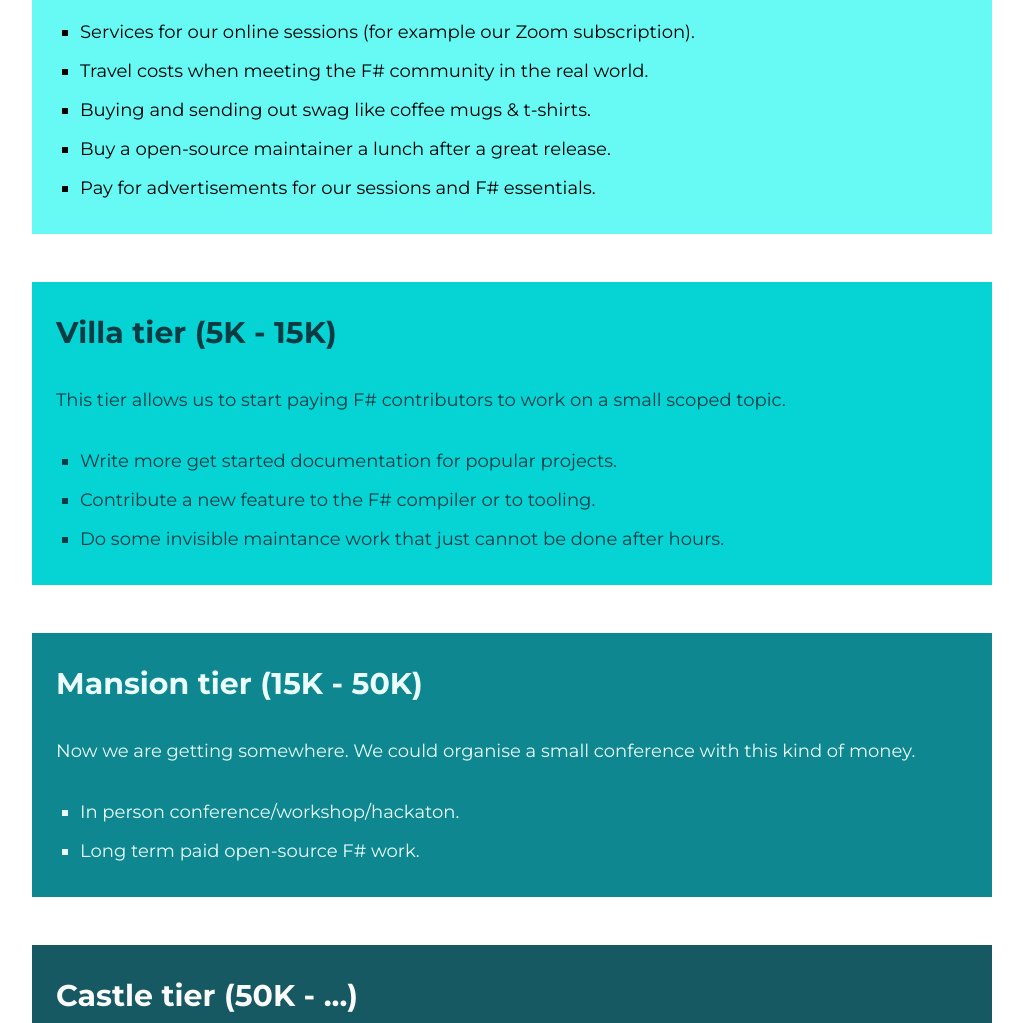
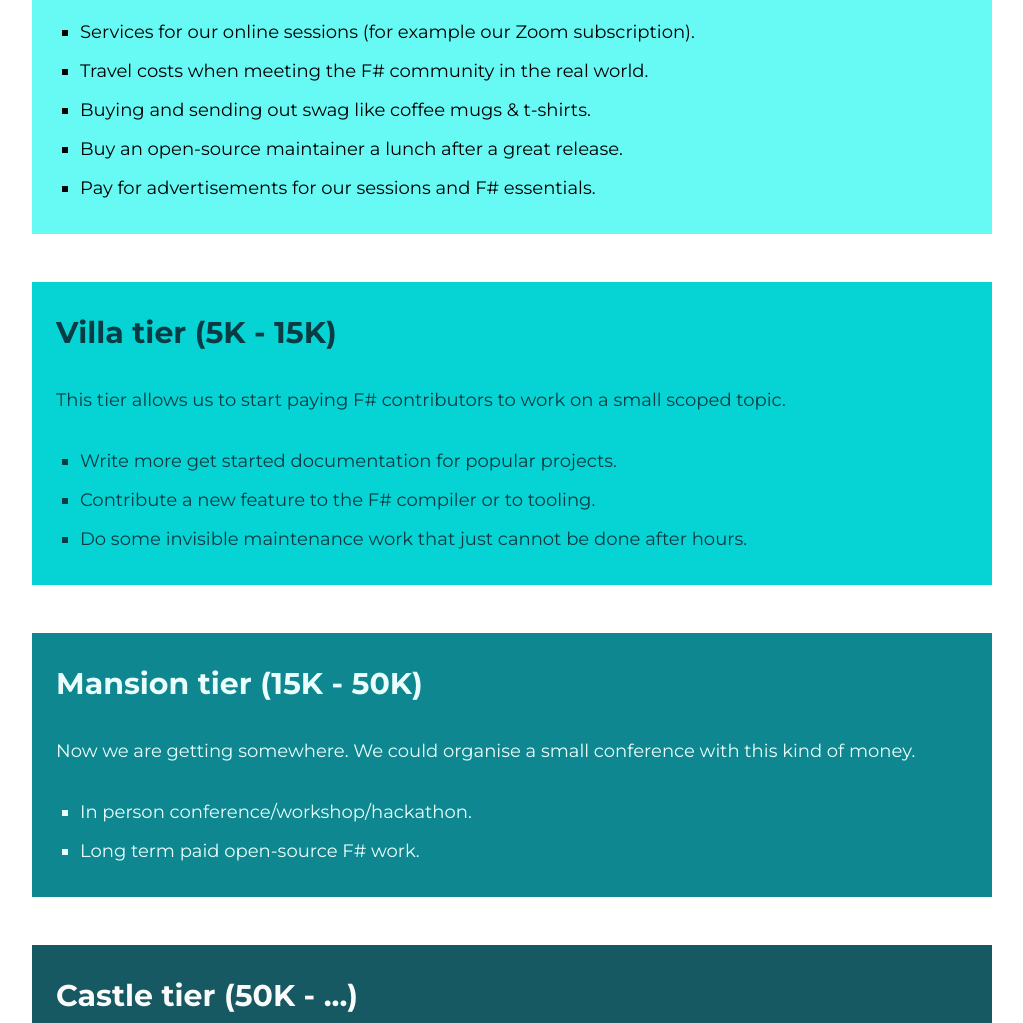
Before and after one commit to amplifying-fsharp/amplifying-fsharp.github.io, an Astro site: page /donate in a window 1280 px wide. Shown: the part 1280-2303 px from the top of the page, without its empty margins (128-1151 px from the left). Built offline with nearby package versions, Linux system fonts and the light colour scheme; Astro itself is replaced by a stand-in of ours.

Commit message:
Apply suggestions from code review
Co-authored-by: dawe <dawedawe@posteo.de>

```diff
--- a/src/pages/donate.astro
+++ b/src/pages/donate.astro
@@ -40,7 +40,7 @@ import PageLayout from "../layouts/PageLayout.astro";
       </li>
       <li>Travel costs when meeting the F# community in the real world.</li>
       <li>Buying and sending out swag like coffee mugs & t-shirts.</li>
-      <li>Buy a open-source maintainer a lunch after a great release.</li>
+      <li>Buy an open-source maintainer a lunch after a great release.</li>
       <li>Pay for advertisements for our sessions and F# essentials.</li>
     </ul>
   </div>
@@ -54,7 +54,7 @@ import PageLayout from "../layouts/PageLayout.astro";
       <li>Write more get started documentation for popular projects.</li>
       <li>Contribute a new feature to the F# compiler or to tooling.</li>
       <li>
-        Do some invisible maintance work that just cannot be done after hours.
+        Do some invisible maintenance work that just cannot be done after hours.
       </li>
     </ul>
   </div>
@@ -65,7 +65,7 @@ import PageLayout from "../layouts/PageLayout.astro";
       this kind of money.
     </p>
     <ul>
-      <li>In person conference/workshop/hackaton.</li>
+      <li>In person conference/workshop/hackathon.</li>
       <li>Long term paid open-source F# work.</li>
     </ul>
   </div>
```
